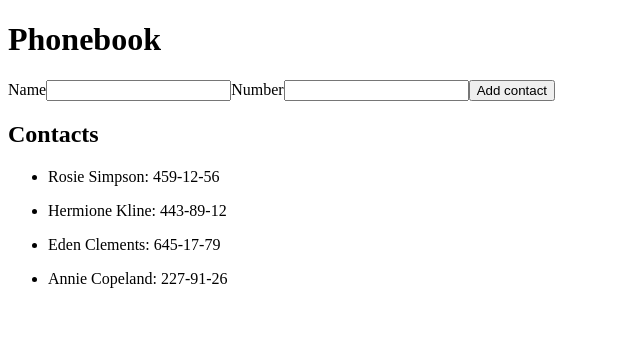
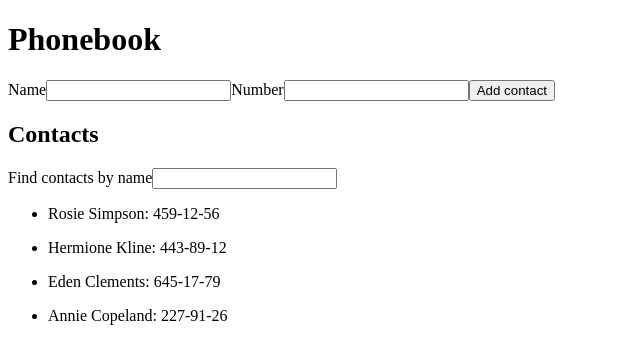
Before and after one commit to Liliia-Pedorych/goit-react-hw-02-phonebook, a React (Create React App) app: page / in a window 1280 px wide. Shown: the top 364 px of the page, without its empty margins (0-640 px from the left). Built offline with nearby package versions, Linux system fonts and the light colour scheme.

Commit message:
Додає фільтр

```diff
--- a/src/Components/App.js
+++ b/src/Components/App.js
@@ -1,6 +1,8 @@
 import React, { Component } from 'react';
 import ContactForm from './ContactForm';
 import ContactList from './ContactList';
+import Filter from './Filter';
+
 // import Statistics from './Statistics/Statistics';
 
 class App extends Component {
@@ -11,24 +13,39 @@ class App extends Component {
       { id: 'id-3', name: 'Eden Clements', number: '645-17-79' },
       { id: 'id-4', name: 'Annie Copeland', number: '227-91-26' },
     ],
+    filter: '',
   };
 
   formSubmitHandler = data => {
     console.log(data);
-    // this.setState({ ...this.state.contacts, data });
+    this.setState(({ contacts }) => ({ contacts: [...contacts, data] }));
     // console.log(this.state.contacts);
-    this.setState(({ contacts }) => ({
-      contacts: [...contacts, data],
-    }));
+  };
+
+  changeFilter = e => {
+    this.setState({ filter: e.currentTarget.value });
+  };
+
+  getFiltredContacts = () => {
+    const { contacts, filter } = this.state;
+    const NormalizedFilter = filter.toLowerCase();
+    return contacts.filter(contact =>
+      contact.name.toLowerCase().includes(NormalizedFilter),
+    );
   };
 
   render() {
+    const { filter } = this.state;
+
+    const filtredContacts = this.getFiltredContacts();
+
     return (
       <>
         <h1>Phonebook</h1>
         <ContactForm onSubmit={this.formSubmitHandler} />
         <h2>Contacts</h2>
-        <ContactList contacts={this.state.contacts} />
+        <Filter value={filter} onChange={this.changeFilter} />
+        <ContactList contactList={filtredContacts} />
       </>
     );
   }
--- a/src/Components/ContactList/ContactList.js
+++ b/src/Components/ContactList/ContactList.js
@@ -1,9 +1,9 @@
 import React from 'react';
 
-const ContactList = ({ contacts }) => {
+const ContactList = ({ contactList }) => {
   return (
     <ul>
-      {contacts.map(contact => (
+      {contactList.map(contact => (
         <li key={contact.id}>
           <p>
             {contact.name}: {contact.number}
--- /dev/null
+++ b/src/Components/Filter/Filter.js
@@ -0,0 +1,12 @@
+import React from 'react';
+
+const Filter = ({ value, onChange }) => {
+  return (
+    <label>
+      Find contacts by name
+      <input type="text" name="filter" value={value} onChange={onChange} />
+    </label>
+  );
+};
+
+export default Filter;
--- /dev/null
+++ b/src/Components/Filter/index.js
@@ -0,0 +1 @@
+export { default } from './Filter';
```
